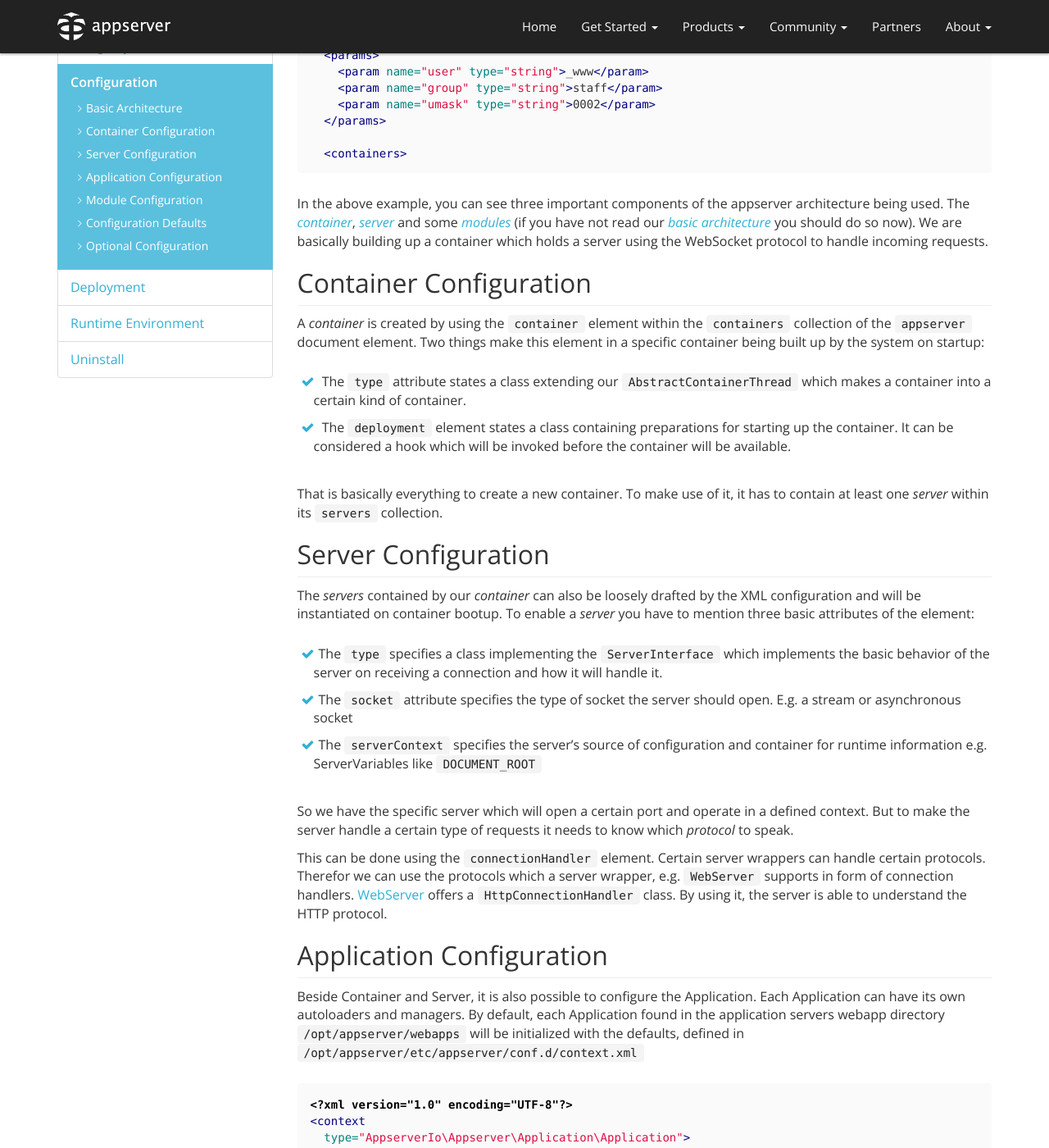
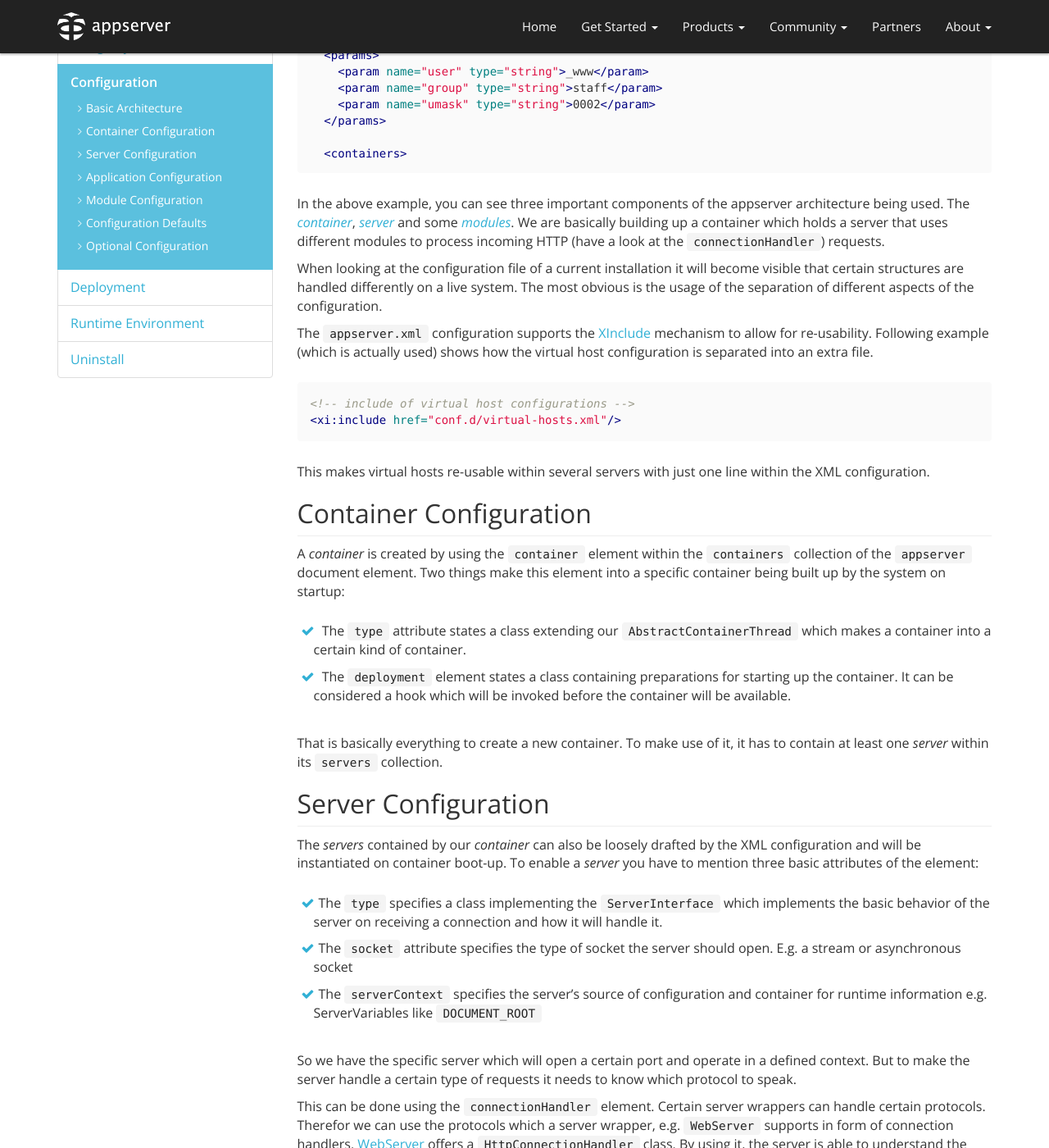
Before and after one commit to appserver-io/appserver, a Jekyll site: the page built from _docs/configuration.md, in a window 1280 px wide and 1400 px high, scrolled down 529 px. Shown: the whole window at 82% size. Built offline with Jekyll 4.4.1, drawn with Linux system fonts in a browser that asks for light colours; nearby versions of some CDN libraries; library files that are not in the unit come from our copies; Markdown is read by kramdown in place of the engine named in the settings; some of the changed text lies outside the part shown.

Commit message:
updated configuration documentation

````diff
--- a/_docs/configuration.md
+++ b/_docs/configuration.md
@@ -27,8 +27,7 @@ We fancy that appserver should be highly configurable, so that anyone who is int
 
 This file contains the complete architecture as an XML structure.
 
-To change used components, introduce new services or scale the system by adding additional servers you can do so with some lines of XML. Look at a basic
-`appserver.xml`.
+To change used components, introduce new services or scale the system by adding additional servers you can do so with some lines of XML.
 
 ## Basic Architecture
 
@@ -203,14 +202,26 @@ In this example, we use a shortened piece of the `appserver.xml` file to underst
 
 In the above example, you can see three important components of the appserver architecture being
 used. The [*container*](#container-configuration), [*server*](#server-configuration) and some
-[*modules*](docs/docs/architecture.md#protocol>) (if you have not read our [*basic architecture*](#basic-architecture)
-you should do so now). We are basically building up a container which holds a server using the WebSocket
-protocol to handle incoming requests.
+[*modules*](#module-configuration). We are basically building up a container which holds a server that uses different modules
+to process incoming HTTP (have a look at the `connectionHandler`) requests.
+
+When looking at the configuration file of a current installation it will become visible that certain structures are handled differently on a live system.
+The most obvious is the usage of the separation of different aspects of the configuration.
+
+The `appserver.xml` configuration supports the [XInclude](http://en.wikipedia.org/wiki/XInclude) mechanism to allow for re-usability.
+Following example (which is actually used) shows how the virtual host configuration is separated into an extra file.
+
+```xml
+<!-- include of virtual host configurations -->
+<xi:include href="conf.d/virtual-hosts.xml"/>
+```
+
+This makes virtual hosts re-usable within several servers with just one line within the XML configuration.
 
 ## Container Configuration
 
 A *container* is created by using the `container` element within the `containers` collection
-of the `appserver` document element. Two things make this element in a specific container
+of the `appserver` document element. Two things make this element into a specific container
 being built up by the system on startup:
 
 * The `type` attribute states a class extending our `AbstractContainerThread` which makes a
@@ -224,7 +235,7 @@ That is basically everything to create a new container. To make use of it, it ha
 ## Server Configuration
 
 The *servers* contained by our *container* can also be loosely drafted by the XML configuration and
-will be instantiated on container bootup. To enable a *server* you have to mention three basic
+will be instantiated on container boot-up. To enable a *server* you have to mention three basic
 attributes of the element:
 
 * The `type` specifies a class implementing the `ServerInterface` which implements the basic
@@ -474,7 +485,7 @@ flags are:
 
 The module can be used according to the `\AppserverIo\WebServer\Interfaces\HttpModuleInterface`
 interface. It needs an initial call of the `init` method and will process any request offered to
-the `process` method. The module is best used within the [webserver](<https://github.com/appserver-io/webserver>)
+the `process` method. The module is best used within the [webserver](https://github.com/appserver-io/webserver)
 project as it offers all needed infrastructure.
 
 If you need to configure a virtual host, it should look like the
@@ -506,10 +517,6 @@ following example, that would enable a Magento installation under `http://magent
 
 ## Configuration Defaults
 
-You will see that we provide basic frontend implementations of services the appserver runtime
-provides. If you want to use these services yourself you should have a look at the code of our
-apps and read about [app development](#deployment).
-
 You might be curious about the different ports we use. Per default the appserver will open several
 ports where its services are available. As we do not want to block (or be blocked by) other
 services we use ports of a higher range.
@@ -526,13 +533,11 @@ As a default we use the following ports:
     - Persistence-Container: `8585`
     - Message-Queue: `8587`
 
-You can change this default port mapping by using the [configuration file](#the-architecture).
-If you are interested in our naming, you can see our container->server pattern, you might want to
-have a deeper look into our [architecture](docs/docs/architecture.md)
+You can change this default port mapping by using the [server configuration](#server-configuration).
 
 ## Optional Configuration
 
-Simplicity has always been in our main focus. Therefore we do provide several [configuration defaults](#configuration-defaults) which are not even shown in the configuration file,
+Simplicity has always been in our main focus. Therefore we do provide several configuration defaults which are not even shown in the configuration file,
 as their default setup works very well out of the box.
 You might change these values and we do not want to stand in your way.
 So following are some configurable components which are already configured implicitly but can be explicitly set up in the configuration files.
````
Also changed, not shown: other parts of _docs/configuration.md (+16 -16 lines).
